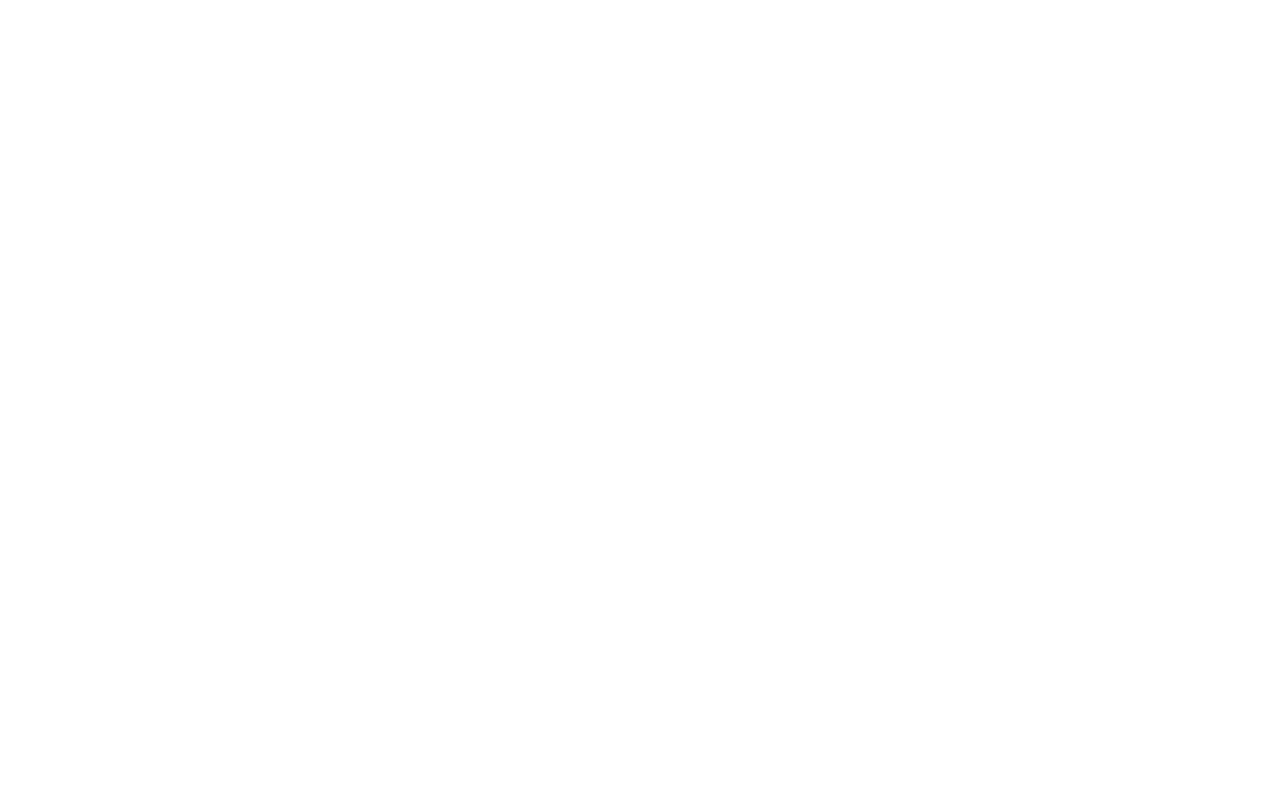
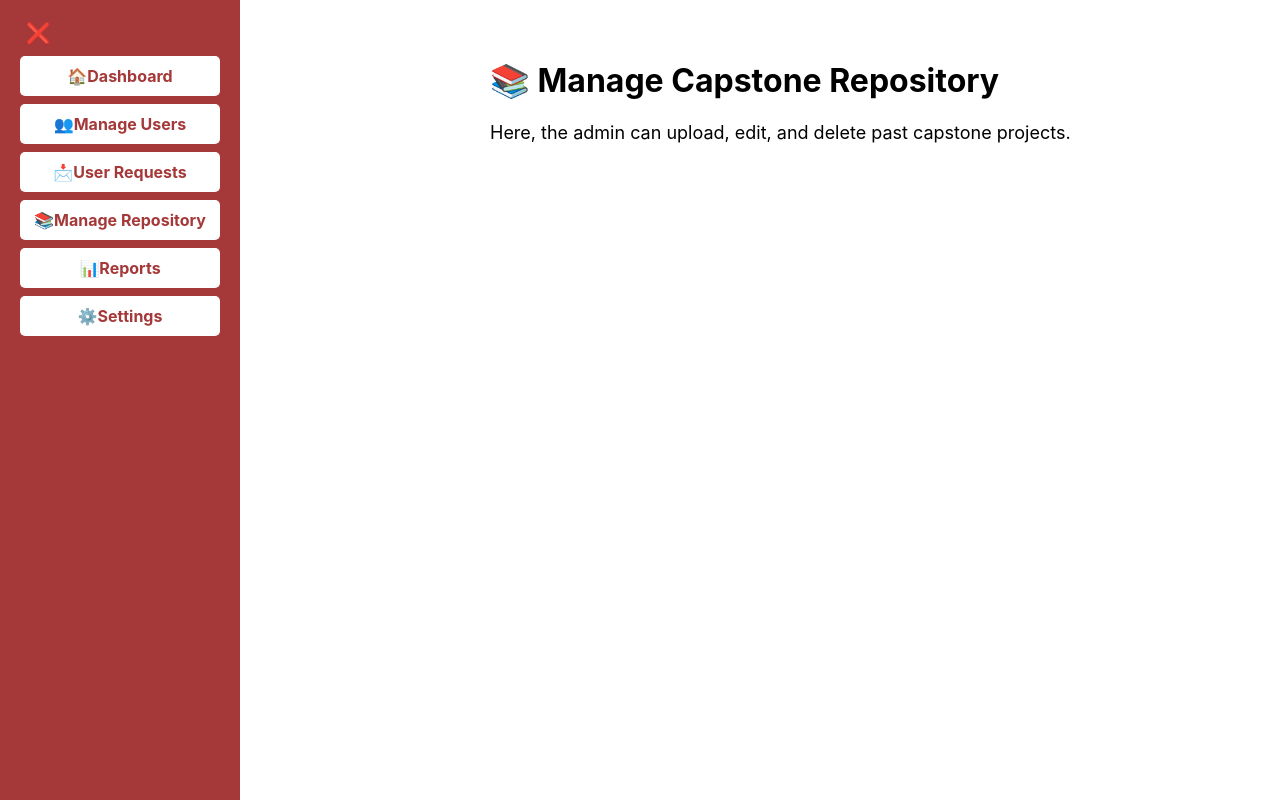
Before and after one commit to BlazingTwister/finalflow, a React (Create React App) app in the folder frontend/: page /admin/manage-repository in a window 1280 px wide. Before the commit this address had no page. Built offline with nearby package versions, Linux system fonts and the light colour scheme.

Commit message:
Nested routes

```diff
--- a/frontend/src/App.js
+++ b/frontend/src/App.js
@@ -17,6 +17,7 @@ import LecturerSubmissions from "./pages/lecturer/LecturerSubmissions";
 //Admin imports
 import AdminDashboard from "./pages/admin/AdminDashboard";
 import ManageUsers from "./pages/admin/ManageUsers";
+import ManageRepository from "./pages/admin/ManageRepository";
 import UserRequests from "./pages/admin/UserRequests";
 import Reports from "./pages/admin/Reports";
 import Settings from "./pages/admin/Settings";
@@ -37,36 +38,43 @@ function App() {
   return (
     <Router>
       <Routes>
+
+        {/* Index Route */}
         <Route path="/" element={<Login />} />
 
-        {/* Wrap student and lecturer routes in LayoutWrapper */}
-        <Route element={<LayoutWrapper />}>
         {/* Student Routes */}
-          <Route path="/student" element={<StudentDashboard />} />
-          <Route path="/student/dashboard" element={<StudentDashboard />} />
-          <Route path="/student/messaging" element={<StudentMessaging />} />
-          <Route path="/student/tasks" element={<StudentTasks />} />
-          <Route path="/student/schedule" element={<StudentScheduling />} />
+        <Route path="/student/*" element={<LayoutWrapper />}>
+            <Route path="dashboard" element={<StudentDashboard />} />
+            <Route path="messaging" element={<StudentMessaging />} />
+            <Route path="tasks" element={<StudentTasks />} />
+            <Route path="schedule" element={<StudentScheduling />} />
+        </Route>
+
 
         {/* Lecturer Routes */}
-          <Route path="/lecturer" element={<LecturerDashboard />} />
-          <Route path="/lecturer/dashboard" element={<LecturerDashboard />} />
-          <Route path="/lecturer/messaging" element={<LecturerMessaging />} />
-          <Route path="/lecturer/schedule" element={<LecturerSchedule />} />
-          <Route path="/lecturer/submissions" element={<LecturerSubmissions/>} />
+        <Route path="/lecturer/*" element={<LayoutWrapper />}>
+            <Route path="dashboard" element={<LecturerDashboard />} />
+            <Route path="messaging" element={<LecturerMessaging />} />
+            <Route path="schedule" element={<LecturerSchedule />} />
+            <Route path="submissions" element={<LecturerSubmissions />} />
+        </Route>
+
 
         {/* Admin Routes */}
-          <Route path="/admin" element={<AdminDashboard />} />
-          <Route path="/admin/dashboard" element={<AdminDashboard />} />
+        <Route path="/admin/*" element={<LayoutWrapper />}>
+            <Route path="dashboard" element={<AdminDashboard />} />
             <Route path="manage-users" element={<ManageUsers />} />
             <Route path="user-requests" element={<UserRequests />} />
+            <Route path="manage-repository" element={<ManageRepository />} />
             <Route path="reports" element={<Reports />} />
             <Route path="settings" element={<Settings />} />
+        </Route>
 
-          {/* Repository */}
+
+        {/* Repository (Shared Page) */}
         <Route path="/repository" element={<Repository />} />
 
-        </Route>
+
       </Routes>
     </Router>
   );
--- a/frontend/src/components/Sidebar.js
+++ b/frontend/src/components/Sidebar.js
@@ -34,6 +34,7 @@ const Sidebar = ({ isOpen, toggleSidebar }) => {
         { icon: "🏠", text: "Dashboard", path: "/admin/dashboard" },
         { icon: "👥", text: "Manage Users", path: "/admin/manage-users" },
         { icon: "📩", text: "User Requests", path: "/admin/user-requests" },
+        { icon: "📚", text: "Manage Repository", path: "/admin/manage-repository" },
         { icon: "📊", text: "Reports", path: "/admin/reports" },
         { icon: "⚙️", text: "Settings", path: "/admin/settings" }
     ];
--- /dev/null
+++ b/frontend/src/pages/admin/ManageRepository.js
@@ -0,0 +1,12 @@
+import React from "react";
+
+function ManageRepository() {
+    return (
+        <div className="dashboard-main">
+            <h1>📚 Manage Capstone Repository</h1>
+            <p>Here, the admin can upload, edit, and delete past capstone projects.</p>
+        </div>
+    );
+}
+
+export default ManageRepository;
```
Lines whose indentation alone changed are shown as unchanged.
